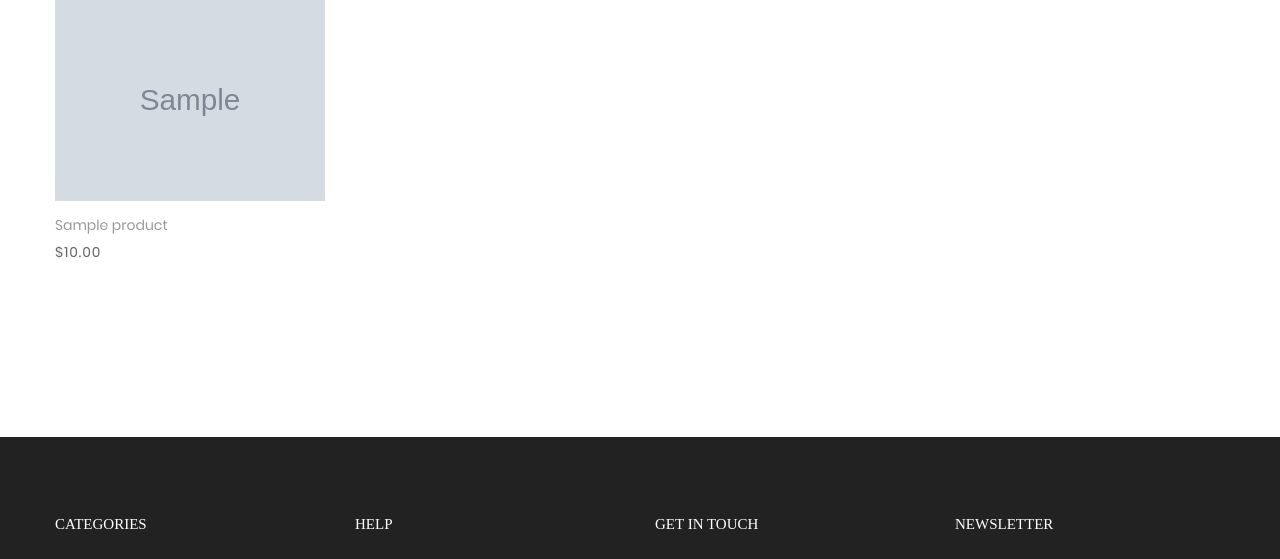
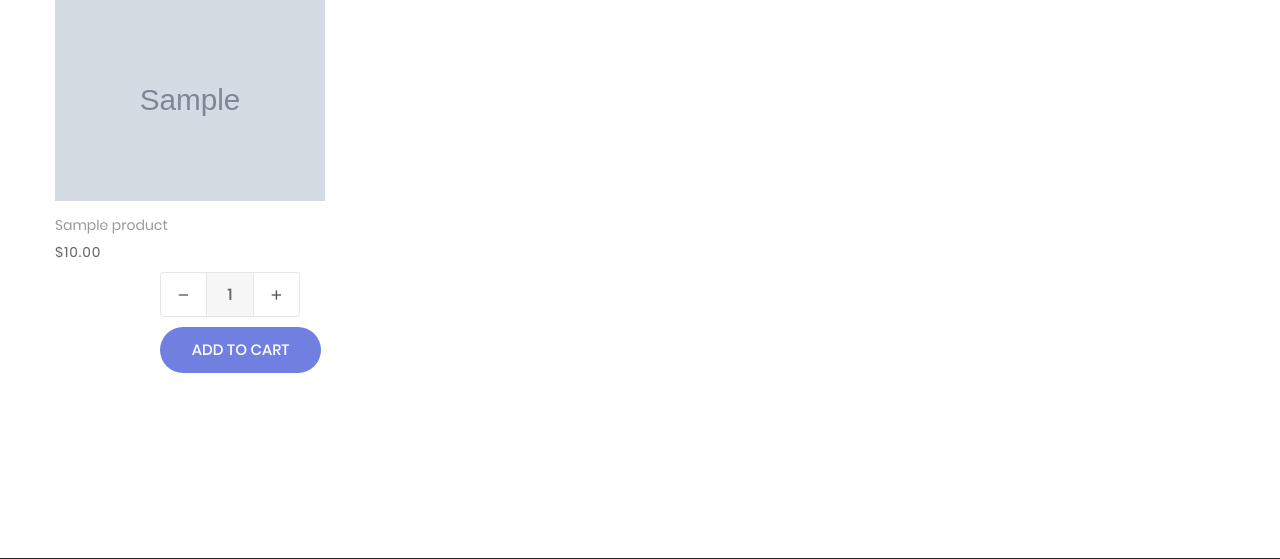
Before and after one commit to EhsanHoDev/Ecommerce, a Django app: page / in a window 1280 px wide. Shown: the part 994-1553 px from the top of the page. Run offline with Django 5.2, Linux system fonts and the light colour scheme; tables that the repository leaves empty hold one stand-in row (values such as "Sample post"); grey boxes marked "Sample" are stand-in pictures; some libraries are stand-ins or nearby versions; some web fonts are replaced.

Commit message:
Update Item logic

```diff
--- /dev/null
+++ b/static/js/cart.js
@@ -0,0 +1,40 @@
+var updateBtns = document.getElementsByClassName('update-cart')
+
+for(var i = 0; i < updateBtns.length; i++){
+    updateBtns[i].addEventListener('click', function(){
+        var productId = this.dataset.product
+        var action = this.dataset.action
+        console.log('productId:', productId, 'action:', action)
+
+        console.log('USER:', user)
+        if(user === 'AnonymousUser'){
+            console.log('Not logged in.')
+        }else{
+            updateUserOrder(productId, action)
+        }
+    })
+}
+
+
+function updateUserOrder(productId, action){
+    console.log('User is logged in, Sending data...')
+
+    var url = '/update_item/'
+
+    fetch(url, {
+        method:'POST',
+        headers:{
+            'Content-Type':'application/json',
+            'X-CSRFToken':csrftoken,
+        },
+        body:JSON.stringify({'productId': productId, 'action': action})
+    })
+
+    .then((response) =>{
+        return response.json()
+    })
+
+    .then((data) =>{
+        console.log('data:', data)
+    })
+}
--- a/store/templates/store/index.html
+++ b/store/templates/store/index.html
@@ -166,6 +166,26 @@
 								</span>
 							</div>
 
+							<div class="flex-w flex-r-m p-b-10">
+								<div class="size-204 flex-w flex-m respon6-next">
+									<div class="wrap-num-product flex-w m-r-20 m-tb-10">
+										<div class="btn-num-product-down cl8 hov-btn3 trans-04 flex-c-m">
+											<i class="fs-16 zmdi zmdi-minus"></i>
+										</div>
+
+										<input class="mtext-104 cl3 txt-center num-product" type="number" name="num-product" value="1">
+
+										<div class="btn-num-product-up cl8 hov-btn3 trans-04 flex-c-m">
+											<i class="fs-16 zmdi zmdi-plus"></i>
+										</div>
+									</div>
+
+									<button data-product={{product.id}} data-action="add" class="flex-c-m stext-101 cl0 size-101 bg1 bor1 hov-btn1 p-lr-15 trans-04 js-addcart-detail update-cart">
+										Add to cart
+									</button>
+								</div>
+							</div>
+
 							{% comment %} <div class="block2-txt-child2 flex-r p-t-3">
 								<a href="#" class="btn-addwish-b2 dis-block pos-relative js-addwish-b2">
 									<img class="icon-heart1 dis-block trans-04" src="{% static 'images/icons/icon-heart-01.png' %}" alt="ICON">
--- a/store/templates/store/main.html
+++ b/store/templates/store/main.html
@@ -36,6 +36,26 @@
 	<link rel="stylesheet" type="text/css" href="{% static 'css/util.css' %}">
 	<link rel="stylesheet" type="text/css" href="{% static 'css/main.css' %}">
 <!--===============================================================================================-->
+	<script type="text/javascript">
+		var user = '{{request.user}}'
+
+		function getToken(name) {
+			let cookieValue = null;
+			if (document.cookie && document.cookie !== '') {
+				const cookies = document.cookie.split(';');
+				for (let i = 0; i < cookies.length; i++) {
+					const cookie = cookies[i].trim();
+					// Does this cookie string begin with the name we want?
+					if (cookie.substring(0, name.length + 1) === (name + '=')) {
+						cookieValue = decodeURIComponent(cookie.substring(name.length + 1));
+						break;
+					}
+				}
+			}
+			return cookieValue;
+		}
+		const csrftoken = getToken('csrftoken');
+	</script>
 </head>
 
 <body class="animsition">
@@ -574,6 +594,7 @@
 	</script>
 <!--===============================================================================================-->
 	<script src="{% static 'js/main.js' %}"></script>
+	<script type="text/javascript" src="{% static 'js/cart.js' %}"></script>
 
 </body>
 
--- a/store/urls.py
+++ b/store/urls.py
@@ -6,4 +6,6 @@
     path('', views.store, name="store"),
     path('cart/', views.cart, name="cart"),
     path('checkout/', views.checkout, name="checkout"),
+
+    path('update_item/', views.updateItem, name="update_item"),
 ]
--- a/store/views.py
+++ b/store/views.py
@@ -1,4 +1,6 @@
 from django.shortcuts import render
+from django.http import JsonResponse
+import json
 from .models import *
 
 # Create your views here.
@@ -26,3 +28,26 @@
 def checkout(request):
     context = {}
     return render(request, "store/checkout.html", context)
+
+
+def updateItem(request):
+    data = json.loads(request.body)
+    productId = data['productId']
+    action = data['action']
+
+    customer = request.user.customer
+    product = Product.objects.get(id=productId)
+    order, created = Order.objects.get_or_create(customer=customer, complete=False)
+    orderItem, created = OrderItem.objects.get_or_create(order=order, product=product)
+
+    if action == 'add':
+        orderItem.quantity += 1
+    elif action == 'remove':
+        orderItem.quantity -= 1
+
+    orderItem.save()
+
+    if orderItem.quantity <= 0:
+        orderItem.delete()
+
+    return JsonResponse('Item was added', safe=False)
```
